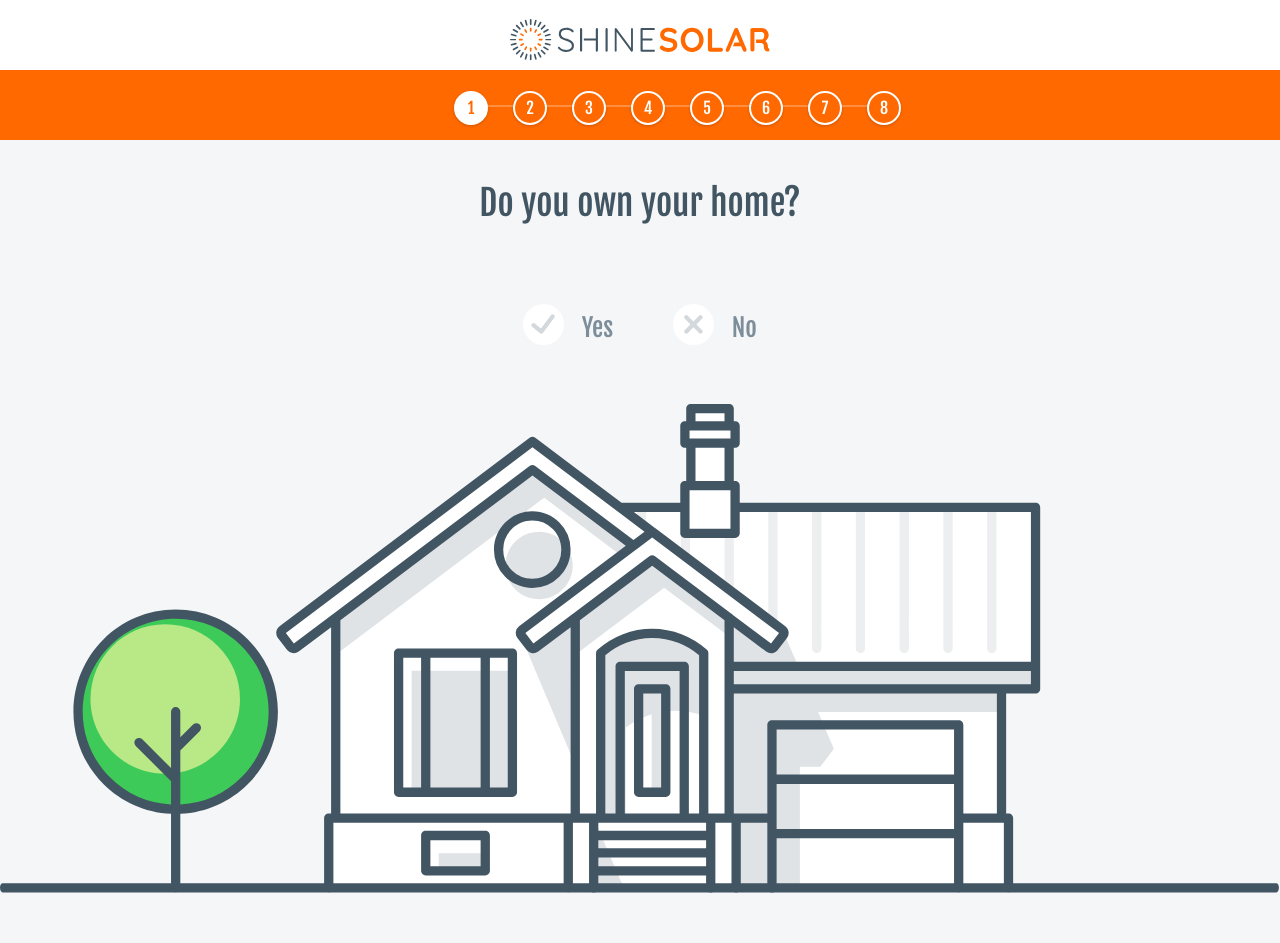
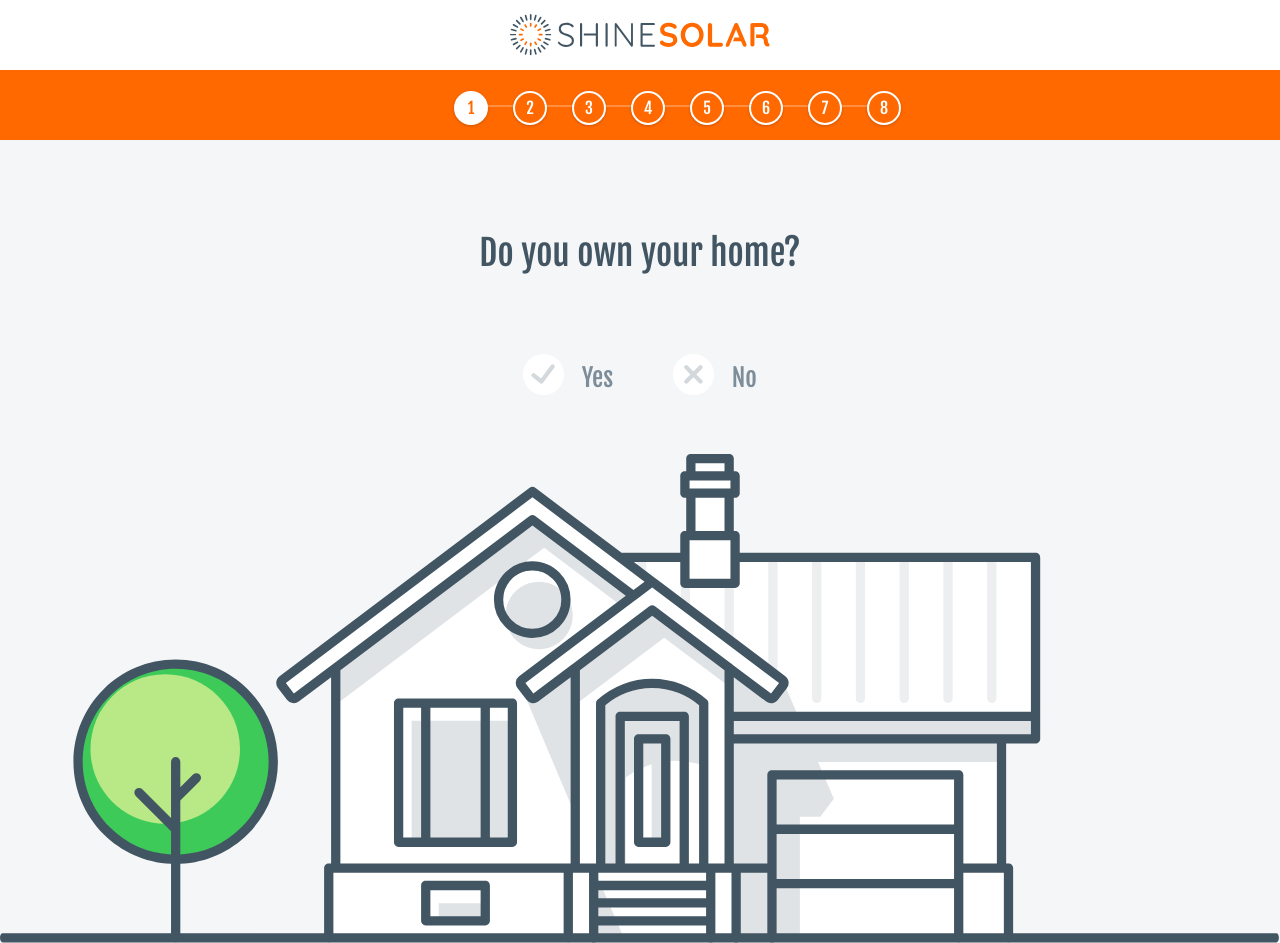
Before and after one commit to lwargha/CS471-FORM, a plain HTML site: page index.html in a window 1280 px wide. Drawn offline with Linux system fonts and the light colour scheme; some packages are replaced by stand-ins of ours.

```diff
--- a/_responsive.scss
+++ b/_responsive.scss
@@ -38,7 +38,7 @@
         overflow-x: hidden;
 
         h2 {
-            margin-top: 150px !important;
+            // margin-top: 150px !important;
         }
 
         .home-options-all,
--- a/styles.scss
+++ b/styles.scss
@@ -84,7 +84,7 @@
         margin-right: auto;
         margin-left: auto;
         width: 100vw;
-        height: 80px;
+        height: 70px;
         background: white;
         z-index: 3;
 
@@ -215,7 +215,8 @@
                 width: 100vw;
                 float: left;
                 padding: 0;
-                // margin-bottom: 50px;
+                margin-top: 50px;
+                margin-bottom: -30px;
 
                 #error-home-type {
                     margin-bottom: 40px;
```
Also changed, not shown: styles.css, 1 other file.
